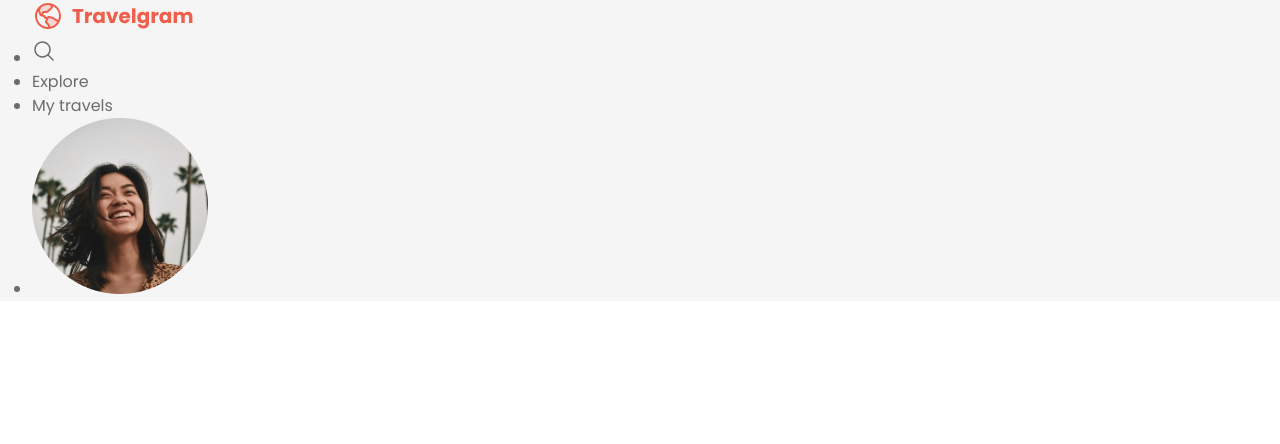
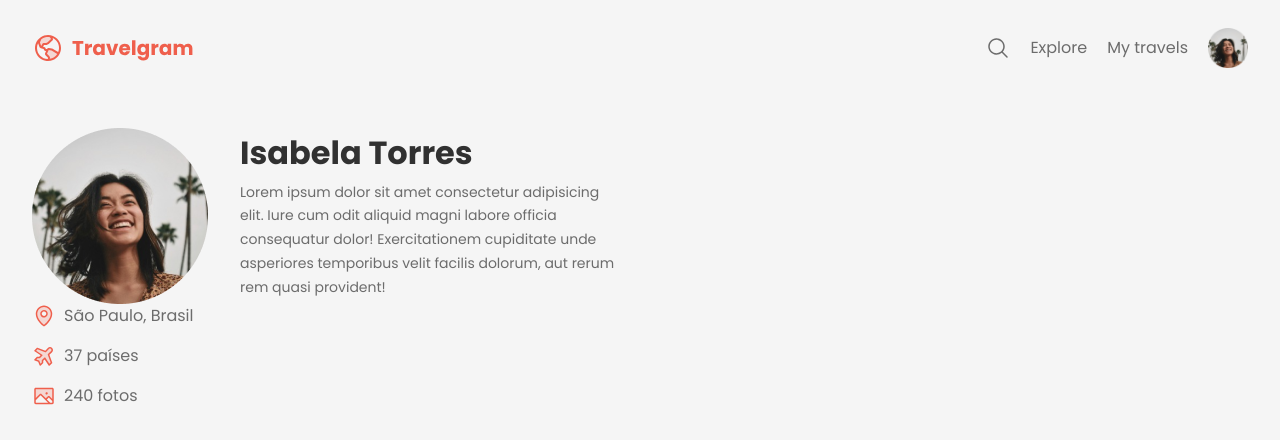
Before and after one commit to brossavictor/travelgram, a plain HTML site: page index.html in a window 1280 px wide. Drawn offline with Linux system fonts and the light colour scheme.

Commit message:
header set

```diff
--- a/index.html
+++ b/index.html
@@ -5,7 +5,7 @@
 		<meta name="viewport" content="width=device-width, initial-scale=1.0" />
 		<title>Travelgram</title>
 
-		<link rel="stylesheet" href="styles/global.css" />
+		<link rel="stylesheet" href="styles/index.css" />
 
 		<link rel="preconnect" href="https://fonts.googleapis.com" />
 		<link rel="preconnect" href="https://fonts.gstatic.com" crossorigin />
@@ -17,7 +17,9 @@
 	<body>
 		<div class="bg-surface-color">
 			<nav class="container">
-				<a href="#" id="logo"><img src="assets/icons/Logo.svg" alt="logo" /></a>
+				<a href="#" id="logo">
+					<img src="assets/icons/Logo.svg" alt="logo" />
+				</a>
 
 				<ul id="primary-menu">
 					<li>
@@ -36,6 +38,35 @@
 					</li>
 				</ul>
 			</nav>
+			<header class="container">
+				<div id="profile">
+					<img src="assets/Profile pic.png" alt="isabela torres" />
+					<div>
+						<h1>Isabela Torres</h1>
+						<p>
+							Lorem ipsum dolor sit amet consectetur adipisicing elit. Iure cum
+							odit aliquid magni labore officia consequatur dolor!
+							Exercitationem cupiditate unde asperiores temporibus velit facilis
+							dolorum, aut rerum rem quasi provident!
+						</p>
+					</div>
+				</div>
+
+				<ul id="info">
+					<li>
+						<img src="assets/icons/MapPin.svg" alt="pin" />
+						<span>São Paulo, Brasil</span>
+					</li>
+					<li>
+						<img src="assets/icons/AirplaneTilt.svg" alt="little plane" />
+						<span>37 países</span>
+					</li>
+					<li>
+						<img src="assets/icons/Image.svg" alt="image" />
+						<span>240 fotos</span>
+					</li>
+				</ul>
+			</header>
 		</div>
 	</body>
 </html>
--- a/styles/global.css
+++ b/styles/global.css
@@ -23,8 +23,8 @@
 	--font-family: "Poppins", sans-serif;
 	--text-lg: bold 32px/125% var(--font-family);
 	--text: 16px/150% var(--font-family);
-	--text-md: 14px/175$ var(--font-family);
-	--text-sm: 12px/175$ var(--font-family);
+	--text-md: 14px/170% var(--font-family);
+	--text-sm: 12px/170% var(--font-family);
 }
 
 body {
@@ -38,7 +38,7 @@ a {
 	color: inherit;
 }
 
-a::hover {
+a:hover {
 	color: var(--brand-color);
 	text-decoration: underline;
 }
--- /dev/null
+++ b/styles/header.css
@@ -0,0 +1,45 @@
+header {
+	padding-block: 32px;
+}
+
+header .container {
+	display: flex;
+	justify-content: space-between;
+	align-items: center;
+}
+
+#profile {
+	display: flex;
+	align-items: center;
+	gap: 32px;
+}
+
+#profile > div {
+	max-width: 384px;
+}
+
+#profile h1 {
+	font: var(--text-lg);
+	color: var(--text-color-primary);
+	margin-bottom: 8px;
+}
+
+#profile p {
+	font: var(--text-md);
+}
+
+#info {
+	list-style: none;
+
+	display: flex;
+	flex-direction: column;
+	gap: 16px;
+
+	width: 280px;
+}
+
+#info li {
+	display: flex;
+	align-items: center;
+	gap: 8px;
+}
--- a/styles/index.css
+++ b/styles/index.css
@@ -1,2 +1,3 @@
 @import url(global.css);
 @import url(nav.css);
+@import url(header.css);
--- a/styles/nav.css
+++ b/styles/nav.css
@@ -11,7 +11,7 @@ nav ul {
 	list-style: none;
 	display: flex;
 	align-items: center;
-	gap: 24px;
+	gap: 20px;
 
 	padding-block: 8px;
 }
```
